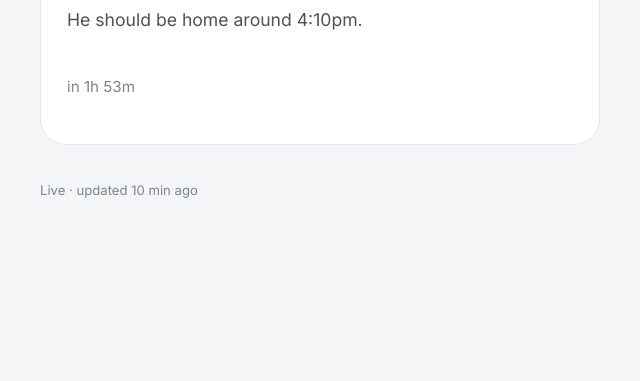
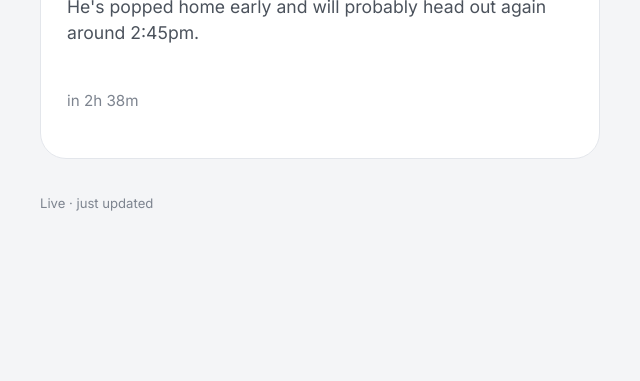
Before and after one commit to javahnm/leo-rewind, a plain HTML site: page forecast/index.html in a window 1280 px wide. Shown: the part 419-800 px from the top of the page, without its empty margins (320-960 px from the left). Drawn offline with nearby package versions, Linux system fonts and the light colour scheme; no server answers.

Commit message:
Forecast: run Leo's model in the browser from his live state
Co-Authored-By: Claude Opus 5.5 <noreply@anthropic.com>

```diff
--- a/forecast/forecast.json
+++ b/forecast/forecast.json
@@ -1,11 +1,11 @@
 {
- "generated": "2026-11-23T13:57+00:00",
+ "generated": "2026-11-23T14:06+00:00",
  "data_through": "2026-11-22",
  "today": {
   "date": "2026-11-23",
-  "now": "13:57",
-  "state": "out",
-  "since": "10:56",
+  "now": "14:06",
+  "state": "home",
+  "since": "13:58",
   "events": [
    {
     "out": "08:18",
@@ -13,7 +13,7 @@
    },
    {
     "out": "10:56",
-    "back": null
+    "back": "13:58"
    }
   ],
   "weather": {
@@ -62,48 +62,48 @@
     "p": null
    },
    "13": {
-    "actual": null,
-    "p": 1.0
+    "actual": true,
+    "p": null
    },
    "14": {
     "actual": null,
-    "p": 0.935
+    "p": 0.344
    },
    "15": {
     "actual": null,
-    "p": 0.824
+    "p": 0.729
    },
    "16": {
     "actual": null,
-    "p": 0.725
+    "p": 0.695
    },
    "17": {
     "actual": null,
-    "p": 0.605
+    "p": 0.601
    },
    "18": {
     "actual": null,
-    "p": 0.516
+    "p": 0.5
    },
    "19": {
     "actual": null,
-    "p": 0.421
+    "p": 0.406
    },
    "20": {
     "actual": null,
-    "p": 0.351
+    "p": 0.35
    },
    "21": {
     "actual": null,
-    "p": 0.295
+    "p": 0.301
    },
    "22": {
     "actual": null,
-    "p": 0.275
+    "p": 0.27
    },
    "23": {
     "actual": null,
-    "p": 0.265
+    "p": 0.264
    }
   }
  },
@@ -131,24 +131,24 @@
    ],
    "hours_out": 9.6,
    "hourly": {
-    "6": 0.19,
+    "6": 0.191,
     "7": 0.569,
-    "8": 0.816,
-    "9": 0.916,
-    "10": 0.942,
-    "11": 0.946,
-    "12": 0.941,
-    "13": 0.911,
-    "14": 0.879,
-    "15": 0.814,
-    "16": 0.706,
-    "17": 0.58,
-    "18": 0.476,
-    "19": 0.395,
-    "20": 0.328,
-    "21": 0.298,
-    "22": 0.281,
-    "23": 0.281
+    "8": 0.814,
+    "9": 0.915,
+    "10": 0.944,
+    "11": 0.951,
+    "12": 0.942,
+    "13": 0.916,
+    "14": 0.884,
+    "15": 0.819,
+    "16": 0.711,
+    "17": 0.583,
+    "18": 0.475,
+    "19": 0.392,
+    "20": 0.325,
+    "21": 0.294,
+    "22": 0.279,
+    "23": 0.279
    },
    "adjusted": false
   },
@@ -175,24 +175,24 @@
    ],
    "hours_out": 9.6,
    "hourly": {
-    "6": 0.185,
-    "7": 0.583,
-    "8": 0.811,
-    "9": 0.909,
-    "10": 0.948,
-    "11": 0.946,
-    "12": 0.931,
-    "13": 0.916,
-    "14": 0.878,
-    "15": 0.805,
-    "16": 0.71,
-    "17": 0.603,
-    "18": 0.482,
-    "19": 0.398,
-    "20": 0.342,
-    "21": 0.316,
-    "22": 0.281,
-    "23": 0.268
+    "6": 0.186,
+    "7": 0.579,
+    "8": 0.805,
+    "9": 0.905,
+    "10": 0.949,
+    "11": 0.95,
+    "12": 0.934,
+    "13": 0.922,
+    "14": 0.883,
+    "15": 0.808,
+    "16": 0.714,
+    "17": 0.609,
+    "18": 0.481,
+    "19": 0.39,
+    "20": 0.336,
+    "21": 0.309,
+    "22": 0.275,
+    "23": 0.263
    },
    "adjusted": false
   },
@@ -220,23 +220,23 @@
    "hours_out": 9.6,
    "hourly": {
     "6": 0.208,
-    "7": 0.584,
-    "8": 0.827,
+    "7": 0.579,
+    "8": 0.816,
     "9": 0.921,
-    "10": 0.949,
-    "11": 0.94,
-    "12": 0.943,
-    "13": 0.917,
-    "14": 0.874,
-    "15": 0.816,
-    "16": 0.72,
-    "17": 0.622,
-    "18": 0.474,
-    "19": 0.398,
-    "20": 0.296,
-    "21": 0.248,
-    "22": 0.252,
-    "23": 0.272
+    "10": 0.947,
+    "11": 0.946,
+    "12": 0.941,
+    "13": 0.92,
+    "14": 0.879,
+    "15": 0.813,
+    "16": 0.714,
+    "17": 0.621,
+    "18": 0.47,
+    "19": 0.396,
+    "20": 0.297,
+    "21": 0.251,
+    "22": 0.257,
+    "23": 0.268
    },
    "adjusted": false
   },
@@ -264,23 +264,23 @@
    "hours_out": 9.6,
    "hourly": {
     "6": 0.214,
-    "7": 0.593,
-    "8": 0.814,
-    "9": 0.901,
-    "10": 0.953,
-    "11": 0.949,
-    "12": 0.935,
-    "13": 0.932,
-    "14": 0.881,
+    "7": 0.589,
+    "8": 0.811,
+    "9": 0.897,
+    "10": 0.95,
+    "11": 0.951,
+    "12": 0.938,
+    "13": 0.934,
+    "14": 0.884,
     "15": 0.808,
-    "16": 0.723,
-    "17": 0.614,
-    "18": 0.498,
-    "19": 0.402,
-    "20": 0.342,
-    "21": 0.299,
-    "22": 0.295,
-    "23": 0.258
+    "16": 0.725,
+    "17": 0.613,
+    "18": 0.501,
+    "19": 0.404,
+    "20": 0.343,
+    "21": 0.302,
+    "22": 0.297,
+    "23": 0.259
    },
    "adjusted": false
   },
@@ -307,24 +307,24 @@
    ],
    "hours_out": 9.6,
    "hourly": {
-    "6": 0.132,
-    "7": 0.417,
-    "8": 0.682,
-    "9": 0.854,
-    "10": 0.922,
-    "11": 0.932,
-    "12": 0.927,
-    "13": 0.906,
-    "14": 0.831,
-    "15": 0.774,
-    "16": 0.647,
+    "6": 0.138,
+    "7": 0.423,
+    "8": 0.683,
+    "9": 0.848,
+    "10": 0.923,
+    "11": 0.941,
+    "12": 0.938,
+    "13": 0.909,
+    "14": 0.839,
+    "15": 0.778,
+    "16": 0.649,
     "17": 0.506,
-    "18": 0.419,
-    "19": 0.321,
-    "20": 0.245,
-    "21": 0.193,
-    "22": 0.168,
-    "23": 0.158
+    "18": 0.42,
+    "19": 0.324,
+    "20": 0.246,
+    "21": 0.199,
+    "22": 0.167,
+    "23": 0.154
    },
    "adjusted": false
   },
@@ -351,24 +351,24 @@
    ],
    "hours_out": 9.6,
    "hourly": {
-    "6": 0.103,
-    "7": 0.394,
-    "8": 0.662,
-    "9": 0.846,
-    "10": 0.93,
-    "11": 0.948,
-    "12": 0.929,
-    "13": 0.899,
-    "14": 0.855,
-    "15": 0.769,
-    "16": 0.639,
-    "17": 0.532,
-    "18": 0.432,
-    "19": 0.358,
-    "20": 0.281,
+    "6": 0.104,
+    "7": 0.398,
+    "8": 0.666,
+    "9": 0.85,
+    "10": 0.932,
+    "11": 0.954,
+    "12": 0.938,
+    "13": 0.907,
+    "14": 0.866,
+    "15": 0.782,
+    "16": 0.642,
+    "17": 0.528,
+    "18": 0.429,
+    "19": 0.357,
+    "20": 0.278,
     "21": 0.228,
-    "22": 0.196,
-    "23": 0.188
+    "22": 0.192,
+    "23": 0.184
    },
    "adjusted": false
   },
@@ -396,27 +396,95 @@
    "hours_out": 9.6,
    "hourly": {
     "6": 0.181,
-    "7": 0.557,
-    "8": 0.808,
-    "9": 0.935,
-    "10": 0.943,
-    "11": 0.925,
+    "7": 0.552,
+    "8": 0.803,
+    "9": 0.931,
+    "10": 0.946,
+    "11": 0.93,
     "12": 0.93,
-    "13": 0.894,
-    "14": 0.877,
+    "13": 0.897,
+    "14": 0.878,
     "15": 0.806,
-    "16": 0.698,
-    "17": 0.591,
-    "18": 0.49,
-    "19": 0.416,
-    "20": 0.362,
-    "21": 0.301,
-    "22": 0.264,
-    "23": 0.252
+    "16": 0.701,
+    "17": 0.605,
+    "18": 0.491,
+    "19": 0.407,
+    "20": 0.351,
+    "21": 0.295,
+    "22": 0.262,
+    "23": 0.249
    },
    "adjusted": false
   }
  ],
+ "model": {
+  "leave": {
+   "type": "lr",
+   "names": [
+    "c1",
+    "s1",
+    "c2",
+    "s2",
+    "weekend",
+    "sunset"
+   ],
+   "mean": [
+    0.20147696450112343,
+    -0.30684657737951443,
+    -0.2561961316122272,
+    -0.3509011267008175,
+    0.3565217391304348,
+    -0.7092028985507223
+   ],
+   "scale": [
+    0.5755944466108923,
+    0.7307142011461056,
+    0.7085587649807236,
+    0.556036345930748,
+    0.47897180361462244,
+    5.8219040075255295
+   ],
+   "w": [
+    -0.799948672448296,
+    -0.021928733066459587,
+    0.48316816497044707,
+    -0.04190779217445373,
+    -0.25597375090877,
+    0.41310057213940177
+   ],
+   "b": -2.5050120310360295,
+   "step_min": 15
+  },
+  "return": {
+   "type": "lr",
+   "names": [
+    "c1",
+    "s1",
+    "c2",
+    "s2"
+   ],
+   "mean": [
+    -0.4922818744152565,
+    -0.1194030247658629,
+    0.15201525453973788,
+    -0.15352361878637583
+   ],
+   "scale": [
+    0.577638453872377,
+    0.6401056869040406,
+    0.6646451814285931,
+    0.7152402698853768
+   ],
+   "w": [
+    0.37880180434692523,
+    -0.21804671988637317,
+    -0.03159755878652886,
+    0.1537386484007446
+   ],
+   "b": -2.7822571964567993,
+   "step_min": 15
+  }
+ },
  "params": {
   "exit_weekday_min": [
    -55.666666666666664,
@@ -430,8 +498,8 @@
   ],
   "tea_vs_sunset_min": [
    9.35,
-   -47.41999999999999,
-   51.12000000000001
+   -47.379999999999995,
+   51.14666666666668
   ],
   "note": "offsets in minutes: [median, low, high]"
  },
--- a/forecast/index.html
+++ b/forecast/index.html
@@ -239,6 +239,25 @@ function fromHabits(F,date){
   const sr=toH(s.sunrise), ss=toH(s.sunset), hm=x=>{const h=Math.floor(x),m=Math.round((x-h)*60);return `${String(h).padStart(2,'0')}:${String(m%60).padStart(2,'0')}`};
   return {date,exit:hm(sr+ex[0]/60),tea:hm(ss+tv[0]/60),tea_range:[hm(ss+tv[1]/60),hm(ss+tv[2]/60)],weather:s};
 }
+// ---- the model, running in the browser from Leo's live state ----
+function hazP(M,x){if(!M)return .05;if(M.type==='const')return M.p;let z=M.b;M.names.forEach((n,i)=>{const v=x[n];z+=M.w[i]*((v==null?M.mean[i]:v)-M.mean[i])/M.scale[i]});return 1/(1+Math.exp(-z))}
+function rng(seed){return()=>{seed|=0;seed=seed+0x6D2B79F5|0;let t=Math.imul(seed^seed>>>15,1|seed);t=t+Math.imul(t^t>>>7,61|t)^t;return((t^t>>>14)>>>0)/4294967296}}
+const SIMC={};
+function simulateRest(F,date,h,out,sinceH,sunsetH){
+  const key=[date,out,sinceH,Math.floor(h*4)].join('|'); if(SIMC[key])return SIMC[key];
+  const Mo=F.model; if(!Mo)return null;
+  const we=[0,6].includes(new Date(date+'T12:00:00Z').getUTCDay())?1:0, rand=rng(key.split('').reduce((a,c)=>a*31+c.charCodeAt(0)|0,7));
+  const start=Math.ceil(h*4)/4, N=2000, leaves=[], backs=[];
+  for(let r=0;r<N;r++){let st=out,d=Math.max(0,(h-(sinceH??h))*60),lv=null,bk=null;
+    for(let s=start;s<24;s+=.25){const tt=s*2*Math.PI/24,x={c1:Math.cos(tt),s1:Math.sin(tt),c2:Math.cos(2*tt),s2:Math.sin(2*tt),weekend:we,sunset:sunsetH-s,dur:Math.log1p(d)};
+      const p=st?hazP(Mo.return,x):hazP(Mo.leave,x);
+      if(rand()<p){ if(!st){if(lv==null)lv=s+.25} else {if(bk==null&&(out||lv!=null))bk=s+.25} st=!st;d=0;} else d+=15;
+      if(bk!=null&&(out||lv!=null))break;}
+    leaves.push(lv);backs.push(bk);}
+  const q=(a,p)=>{const v=a.filter(x=>x!=null).sort((x,y)=>x-y);return v.length?v[Math.min(v.length-1,Math.floor(p*v.length))]:null};
+  return SIMC[key]={pLeave:leaves.filter(x=>x!=null).length/N,leave:q(leaves,.5),back:q(backs,.5),backLate:q(backs,.85)};
+}
+
 function todayBase(F,date){
   if(F.today&&F.today.date===date) return F.today;
   const d=(F.days||[]).find(x=>x.date===date)||fromHabits(F,date);
@@ -263,6 +282,17 @@ function decide(F){
   if(!teaDone&&h<12&&snack&&!popped&&h<snack+.75){
     if(!out) return {label:'Snack',what:'He\'s popped in',why:'Probably after a snack. He\'ll likely head out again soon.'};
     return {label:'Snack',what:`Around <em>${fmt(q15(snack))}</em>`,why:'He often pops in mid-morning. Leave a little something out.',at:q15(snack)};
+  }
+  if(!teaDone&&h>=11){
+    const sunsetH=toH((SUN[date]||T.weather||{}).sunset)||16, S=simulateRest(F,date,h,out,sinceH,sunsetH);
+    if(S&&S.back!=null){
+      if(!out&&S.pLeave>=.5){const din=Math.max(S.back,tea), ready=q15(din-10/60);
+        return {label:'Dinner',what:`Dinner around <em>${fmt(q15(din))}</em>`,why:`He's popped home early and will probably head out again around ${fmt(r5(S.leave))}.`,at:ready};}
+      if(!out) return {label:'Dinner',what:`Dinner at <em>${fmt(q15(tea-10/60))}</em>`,why:`He's home, and will probably stay in.`,at:q15(tea-10/60)};
+      const back=S.back, ready=q15(back-10/60);
+      if(h<back) return {label:'Dinner',what:`Get it ready for <em>${fmt(ready)}</em>`,why:`He should be home around ${fmt(r5(back))}.`,at:ready};
+      if(h<(S.backLate||back+.75)) return {label:'Dinner',what:'He\'s due home <em>any minute</em>',why:`He's usually back by ${fmt(q15(S.backLate||back+.75))}.`};
+    }
   }
   if(!teaDone){
     const ready=q15(tea-10/60);
```
Also changed, not shown: forecast/page-template.html (+30 -0 lines).
